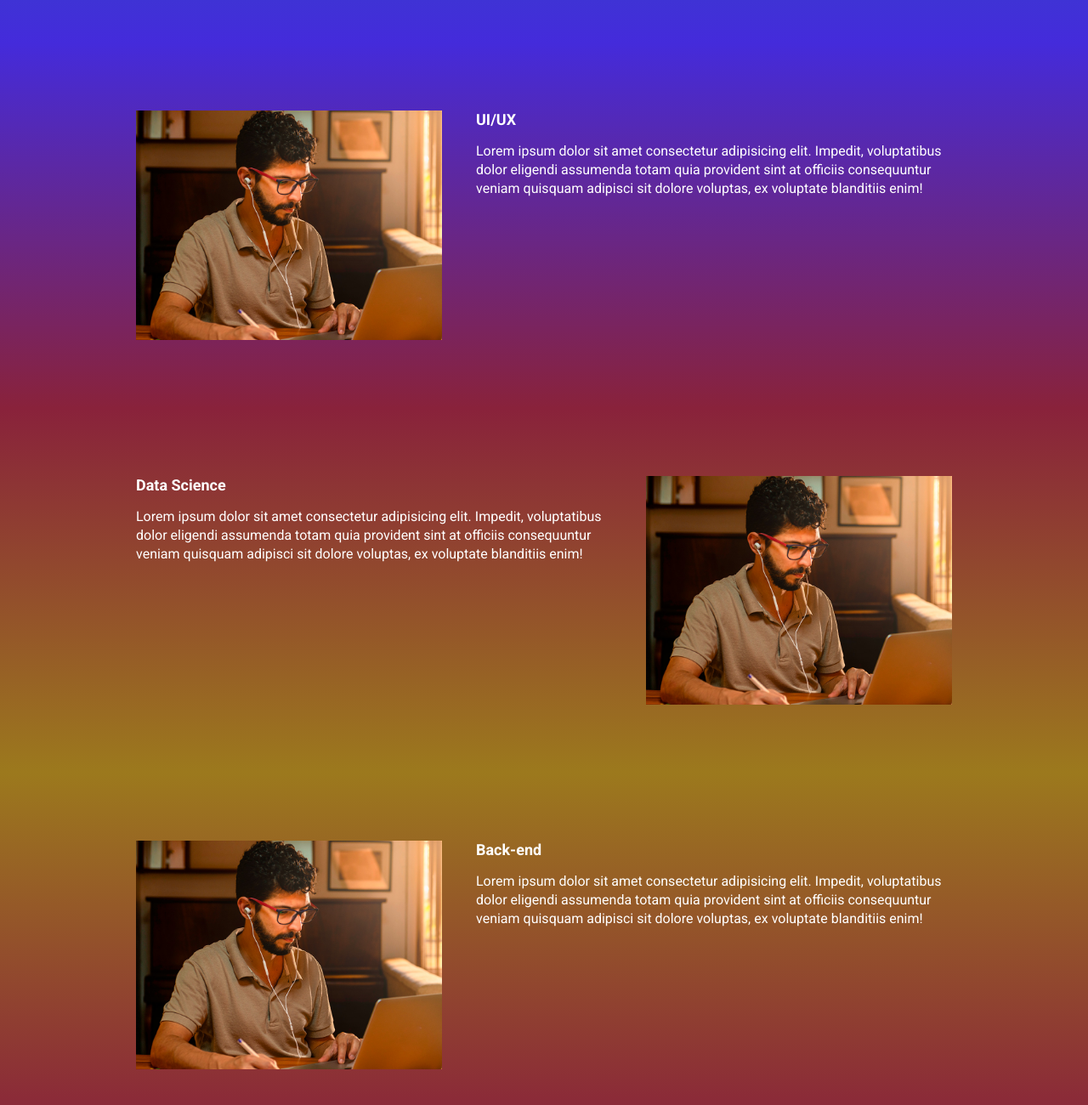
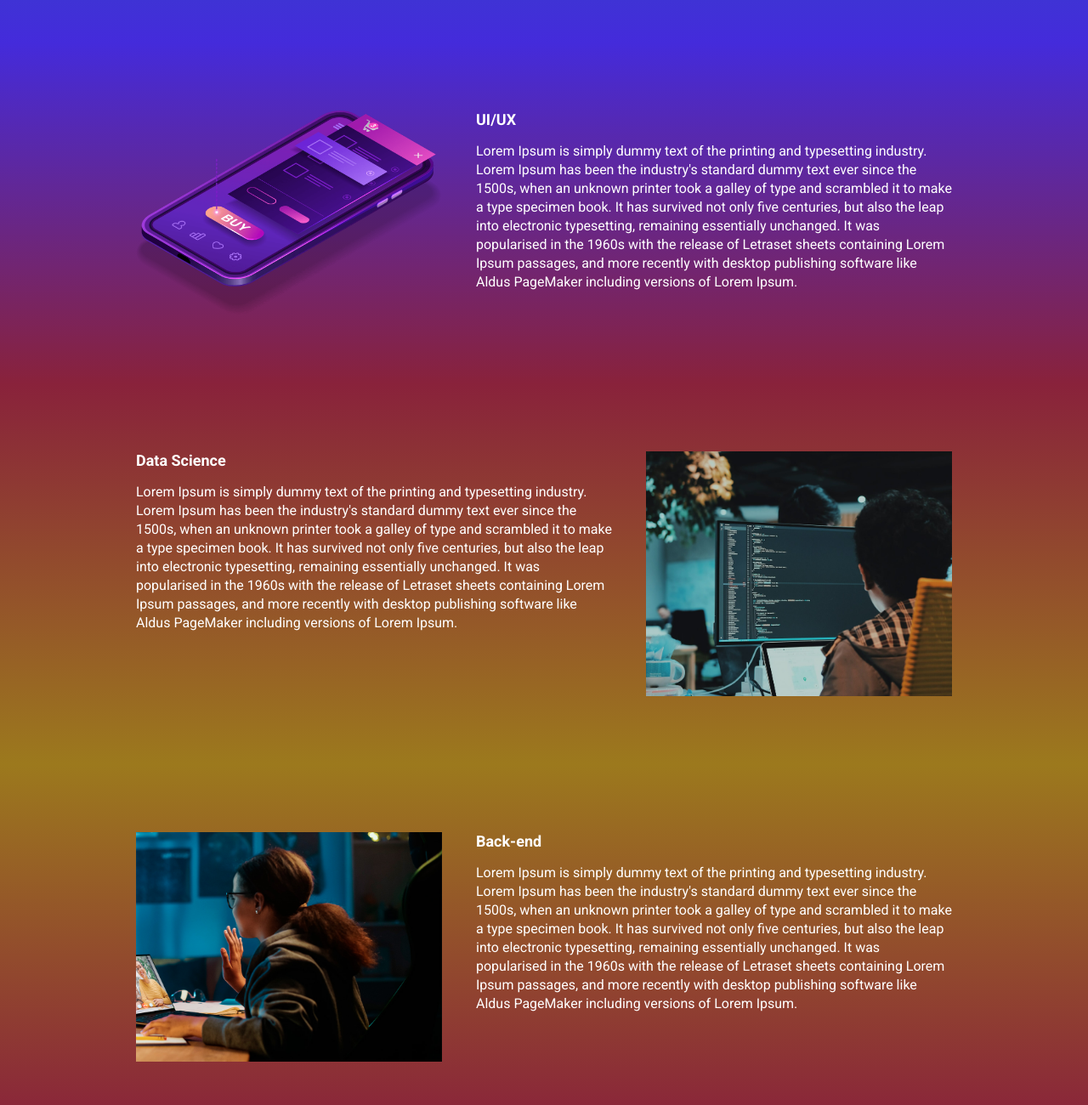
Before and after one commit to caosoliveirax/ebac-event, a website built with Parcel: page src/index.html in a window 1280 px wide. Shown: the part 940-2240 px from the top of the page at 85% size. Built offline with nearby package versions, Linux system fonts and the light colour scheme.

Commit message:
fix: adding correct images for sections

```diff
--- a/src/index.html
+++ b/src/index.html
@@ -43,7 +43,7 @@
             <div class="event__details">
                 <h2 class="event__details__title">Front-end</h2>
                 <p class="event__details__description">
-                    Lorem ipsum dolor sit amet consectetur adipisicing elit. Impedit, voluptatibus dolor eligendi assumenda totam quia provident sint at officiis consequuntur veniam quisquam adipisci sit dolore voluptas, ex voluptate blanditiis enim!
+                    Lorem Ipsum is simply dummy text of the printing and typesetting industry. Lorem Ipsum has been the industry's standard dummy text ever since the 1500s, when an unknown printer took a galley of type and scrambled it to make a type specimen book. It has survived not only five centuries, but also the leap into electronic typesetting, remaining essentially unchanged. It was popularised in the 1960s with the release of Letraset sheets containing Lorem Ipsum passages, and more recently with desktop publishing software like Aldus PageMaker including versions of Lorem Ipsum.
                 </p>
             </div>
             <img class="event__image" src="./images/frontend.png" alt="Front-end">
@@ -54,10 +54,10 @@
             <div class="event__details">
                 <h2 class="event__details__title">UI/UX</h2>
                 <p class="event__details__description">
-                    Lorem ipsum dolor sit amet consectetur adipisicing elit. Impedit, voluptatibus dolor eligendi assumenda totam quia provident sint at officiis consequuntur veniam quisquam adipisci sit dolore voluptas, ex voluptate blanditiis enim!
+                    Lorem Ipsum is simply dummy text of the printing and typesetting industry. Lorem Ipsum has been the industry's standard dummy text ever since the 1500s, when an unknown printer took a galley of type and scrambled it to make a type specimen book. It has survived not only five centuries, but also the leap into electronic typesetting, remaining essentially unchanged. It was popularised in the 1960s with the release of Letraset sheets containing Lorem Ipsum passages, and more recently with desktop publishing software like Aldus PageMaker including versions of Lorem Ipsum.
                 </p>
             </div>
-            <img class="event__image" src="./images/frontend.png" alt="Front-end">
+            <img class="event__image" src="./images/ui-ux.png" alt="UI/UX">
         </div>
     </section>
     <section class="event event--data-science">
@@ -65,10 +65,10 @@
             <div class="event__details">
                 <h2 class="event__details__title">Data Science</h2>
                 <p class="event__details__description">
-                    Lorem ipsum dolor sit amet consectetur adipisicing elit. Impedit, voluptatibus dolor eligendi assumenda totam quia provident sint at officiis consequuntur veniam quisquam adipisci sit dolore voluptas, ex voluptate blanditiis enim!
+                    Lorem Ipsum is simply dummy text of the printing and typesetting industry. Lorem Ipsum has been the industry's standard dummy text ever since the 1500s, when an unknown printer took a galley of type and scrambled it to make a type specimen book. It has survived not only five centuries, but also the leap into electronic typesetting, remaining essentially unchanged. It was popularised in the 1960s with the release of Letraset sheets containing Lorem Ipsum passages, and more recently with desktop publishing software like Aldus PageMaker including versions of Lorem Ipsum.
                 </p>
             </div>
-            <img class="event__image" src="./images/frontend.png" alt="Front-end">
+            <img class="event__image" src="./images/data.png" alt="Data Science">
         </div>
     </section>
     <section class="event event--backend event--image-left">
@@ -76,10 +76,10 @@
             <div class="event__details">
                 <h2 class="event__details__title">Back-end</h2>
                 <p class="event__details__description">
-                    Lorem ipsum dolor sit amet consectetur adipisicing elit. Impedit, voluptatibus dolor eligendi assumenda totam quia provident sint at officiis consequuntur veniam quisquam adipisci sit dolore voluptas, ex voluptate blanditiis enim!
+                    Lorem Ipsum is simply dummy text of the printing and typesetting industry. Lorem Ipsum has been the industry's standard dummy text ever since the 1500s, when an unknown printer took a galley of type and scrambled it to make a type specimen book. It has survived not only five centuries, but also the leap into electronic typesetting, remaining essentially unchanged. It was popularised in the 1960s with the release of Letraset sheets containing Lorem Ipsum passages, and more recently with desktop publishing software like Aldus PageMaker including versions of Lorem Ipsum.
                 </p>
             </div>
-            <img class="event__image" src="./images/frontend.png" alt="Front-end">
+            <img class="event__image" src="./images/backend.png" alt="Back-end">
         </div>
     </section>
 
```
